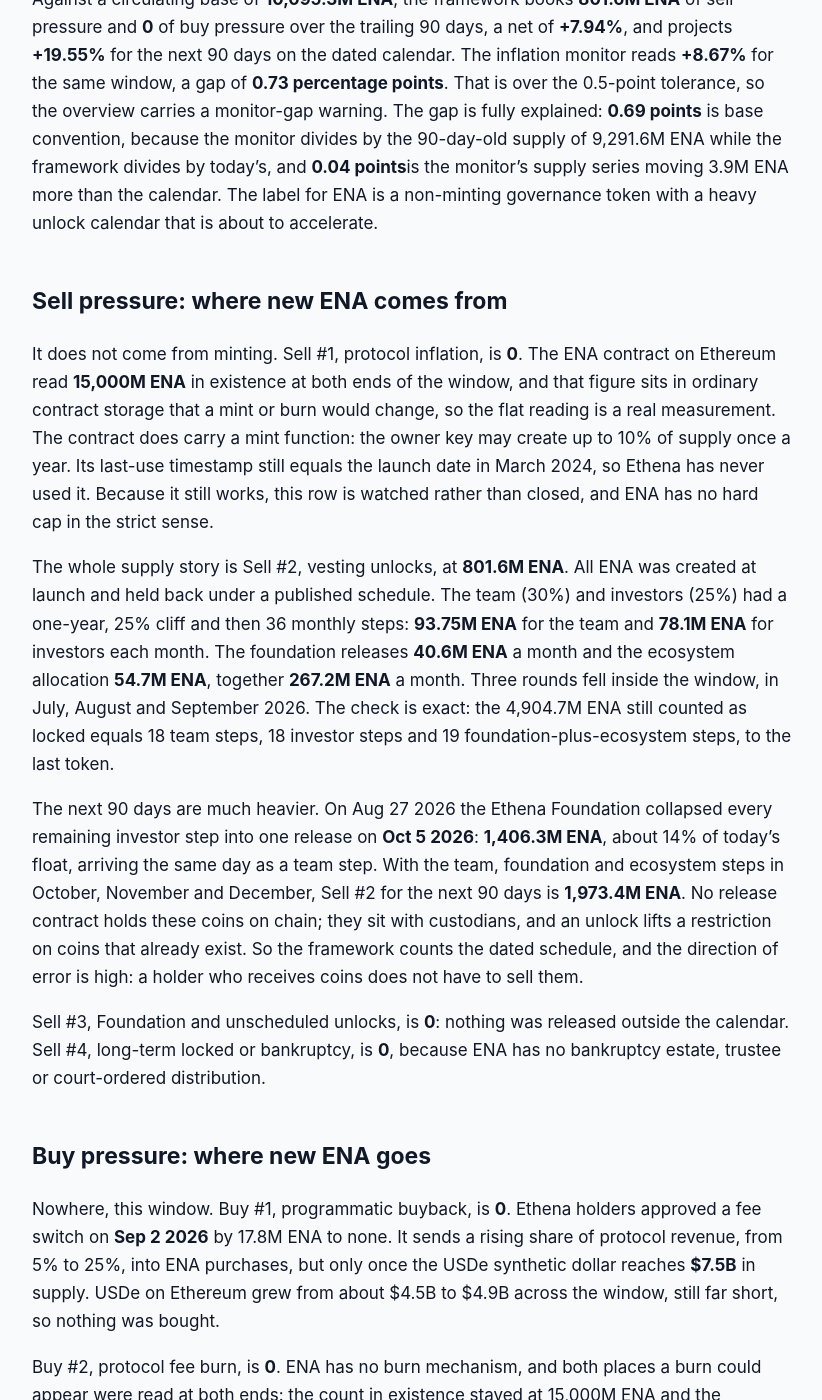
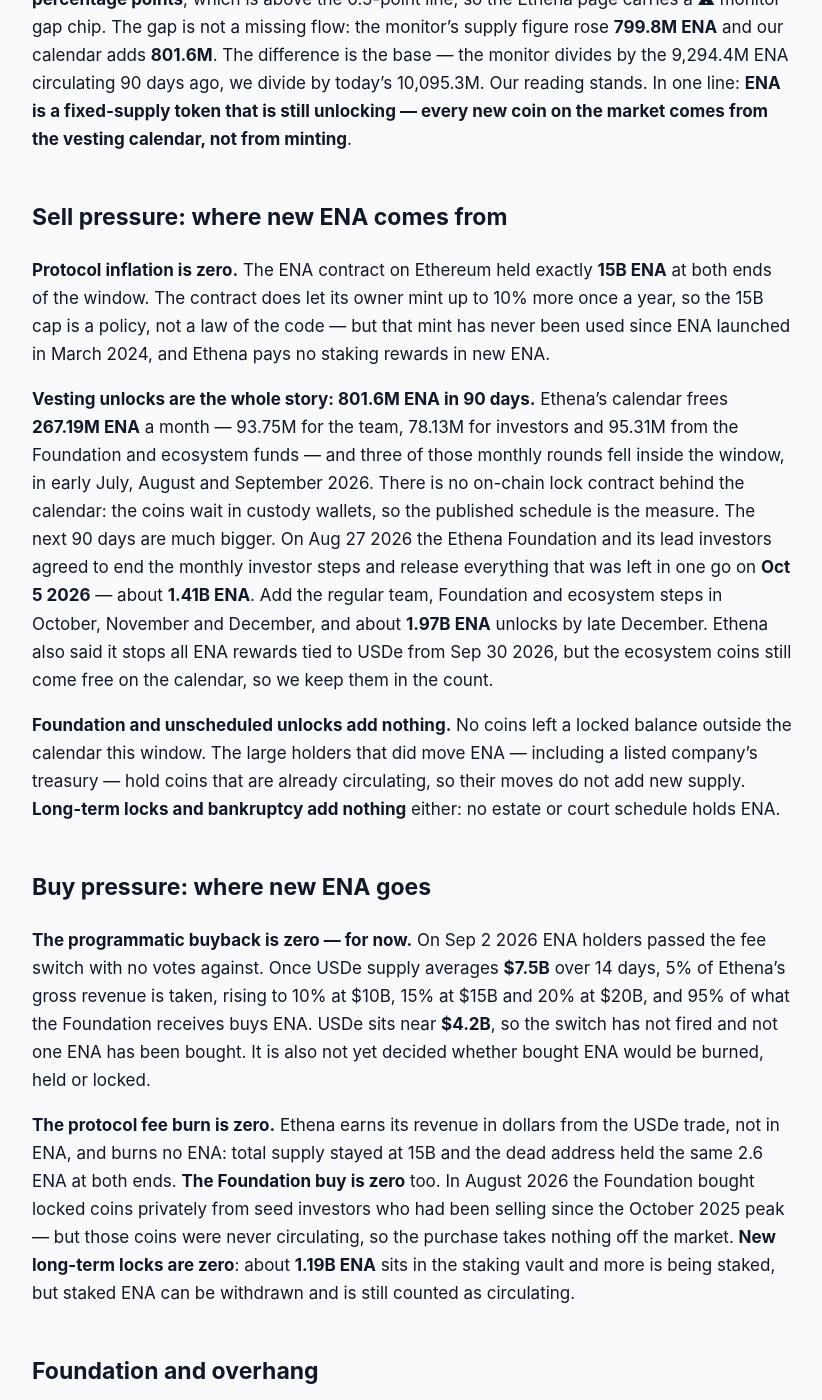
Before and after one commit to jeevansongmy-spec/mrnasdog-articles, a Jekyll site: the page built from crypto/ena-pressure-framework.md, in a window 1280 px wide and 1400 px high, scrolled down 529 px. Shown: the whole window, without its empty margins (228-1050 px from the left). Built offline with Jekyll 4.4.1, drawn with Linux system fonts in a browser that asks for light colours; some of the changed text lies outside the part shown.

Commit message:
publish: crypto/ena-pressure-framework

```diff
--- a/crypto/ena-pressure-framework.md
+++ b/crypto/ena-pressure-framework.md
@@ -1,55 +1,63 @@
 ---
 title:         "ENA Inflation Analysis · September 2026 · Supply growing · projected to keep growing"
-description:   "Supply growing: ENA reads +7.94% over 90 days and +19.55% next. Ethena mints nothing, but its vesting calendar frees 801.6M ENA and 1,406.3M lands Oct 5 2026."
+description:   "ENA supply is growing: Ethena mints nothing, but unlocks freed 801.6M ENA (+7.94%) in 90 days and about 1.97B (+19.55%) come next, 1.41B of it on Oct 5 2026."
 canonical_url: "https://mrnasdog.com/research/ena/inflation"
 tags:          ["crypto", "ena", "ethena", "stablecoins"]
 published:     true
 ---
 
-Originally published at [ENA Inflation Analysis · September 2026 · Supply growing · projected to keep growing](https://mrnasdog.com/research/ena/inflation).
+*Originally published at [https://mrnasdog.com/research/ena/inflation](https://mrnasdog.com/research/ena/inflation)*
 
 # ENA Inflation Analysis · September 2026 · Supply growing · projected to keep growing
 
-Ethena's ENA supply is growing and is projected to keep growing, much faster. Ethena mints no new ENA and burns none, yet the Pressure Framework reads **+7.94%** over the last 90 days and **+19.55%** over the next 90, against a monitor reading of **+8.67%**. All of it comes from one vesting calendar: **801.6M ENA** of sell pressure last quarter, **0** of buy pressure, and a single **1,406.3M ENA** investor unlock on **Oct 5 2026**. The 15,000M ENA total is a policy of the owner key, not a hard cap.
+**ENA supply is growing fast, and the next 90 days are the heaviest yet.** Ethena mints no new ENA, but its unlock calendar released **801.6M ENA** in the last 90 days — **+7.94%** of the **10.10B** circulating — and about **1.97B ENA** comes free in the next 90, or **+19.55%**, because every remaining investor coin unlocks on **Oct 5 2026**. Nothing is bought back or burned yet: the ENA buyback voted in on Sep 2 2026 waits until USDe supply reaches **$7.5B**.
 
 ## The verdict, in one paragraph
 
-Against a circulating base of **10,095.3M ENA**, the framework books **801.6M ENA** of sell pressure and **0** of buy pressure over the trailing 90 days, a net of **+7.94%**, and projects **+19.55%** for the next 90 days on the dated calendar. The inflation monitor reads **+8.67%** for the same window, a gap of **0.73 percentage points**. That is over the 0.5-point tolerance, so the overview carries a monitor-gap warning. The gap is fully explained: **0.69 points** is base convention, because the monitor divides by the 90-day-old supply of 9,291.6M ENA while the framework divides by today's, and **0.04 points**is the monitor's supply series moving 3.9M ENA more than the calendar. The label for ENA is a non-minting governance token with a heavy unlock calendar that is about to accelerate.
+Over the 90 days to Sep 29 2026, ENA supply grew **+7.94%**, and the ledger projects **+19.55%** for the next 90 days. The monitor reads **+8.61%** for the same stretch, a gap of **0.67 percentage points**, which is above the 0.5-point line, so the Ethena page carries a ⚠ monitor gap chip. The gap is not a missing flow: the monitor's supply figure rose **799.8M ENA** and our calendar adds **801.6M**. The difference is the base — the monitor divides by the 9,294.4M ENA circulating 90 days ago, we divide by today's 10,095.3M. Our reading stands. In one line: **ENA is a fixed-supply token that is still unlocking — every new coin on the market comes from the vesting calendar, not from minting**.
 
 ## Sell pressure: where new ENA comes from
 
-It does not come from minting. Sell #1, protocol inflation, is **0**. The ENA contract on Ethereum read **15,000M ENA** in existence at both ends of the window, and that figure sits in ordinary contract storage that a mint or burn would change, so the flat reading is a real measurement. The contract does carry a mint function: the owner key may create up to 10% of supply once a year. Its last-use timestamp still equals the launch date in March 2024, so Ethena has never used it. Because it still works, this row is watched rather than closed, and ENA has no hard cap in the strict sense.
+**Protocol inflation is zero.** The ENA contract on Ethereum held exactly **15B ENA** at both ends of the window. The contract does let its owner mint up to 10% more once a year, so the 15B cap is a policy, not a law of the code — but that mint has never been used since ENA launched in March 2024, and Ethena pays no staking rewards in new ENA.
 
-The whole supply story is Sell #2, vesting unlocks, at **801.6M ENA**. All ENA was created at launch and held back under a published schedule. The team (30%) and investors (25%) had a one-year, 25% cliff and then 36 monthly steps: **93.75M ENA** for the team and **78.1M ENA** for investors each month. The foundation releases **40.6M ENA** a month and the ecosystem allocation **54.7M ENA**, together **267.2M ENA** a month. Three rounds fell inside the window, in July, August and September 2026. The check is exact: the 4,904.7M ENA still counted as locked equals 18 team steps, 18 investor steps and 19 foundation-plus-ecosystem steps, to the last token.
+**Vesting unlocks are the whole story: 801.6M ENA in 90 days.** Ethena's calendar frees **267.19M ENA** a month — 93.75M for the team, 78.13M for investors and 95.31M from the Foundation and ecosystem funds — and three of those monthly rounds fell inside the window, in early July, August and September 2026. There is no on-chain lock contract behind the calendar: the coins wait in custody wallets, so the published schedule is the measure. The next 90 days are much bigger. On Aug 27 2026 the Ethena Foundation and its lead investors agreed to end the monthly investor steps and release everything that was left in one go on **Oct 5 2026** — about **1.41B ENA**. Add the regular team, Foundation and ecosystem steps in October, November and December, and about **1.97B ENA** unlocks by late December. Ethena also said it stops all ENA rewards tied to USDe from Sep 30 2026, but the ecosystem coins still come free on the calendar, so we keep them in the count.
 
-The next 90 days are much heavier. On Aug 27 2026 the Ethena Foundation collapsed every remaining investor step into one release on **Oct 5 2026**: **1,406.3M ENA**, about 14% of today's float, arriving the same day as a team step. With the team, foundation and ecosystem steps in October, November and December, Sell #2 for the next 90 days is **1,973.4M ENA**. No release contract holds these coins on chain; they sit with custodians, and an unlock lifts a restriction on coins that already exist. So the framework counts the dated schedule, and the direction of error is high: a holder who receives coins does not have to sell them.
-
-Sell #3, Foundation and unscheduled unlocks, is **0**: nothing was released outside the calendar. Sell #4, long-term locked or bankruptcy, is **0**, because ENA has no bankruptcy estate, trustee or court-ordered distribution.
+**Foundation and unscheduled unlocks add nothing.** No coins left a locked balance outside the calendar this window. The large holders that did move ENA — including a listed company's treasury — hold coins that are already circulating, so their moves do not add new supply. **Long-term locks and bankruptcy add nothing** either: no estate or court schedule holds ENA.
 
 ## Buy pressure: where new ENA goes
 
-Nowhere, this window. Buy #1, programmatic buyback, is **0**. Ethena holders approved a fee switch on **Sep 2 2026** by 17.8M ENA to none. It sends a rising share of protocol revenue, from 5% to 25%, into ENA purchases, but only once the USDe synthetic dollar reaches **$7.5B** in supply. USDe on Ethereum grew from about $4.5B to $4.9B across the window, still far short, so nothing was bought.
+**The programmatic buyback is zero — for now.** On Sep 2 2026 ENA holders passed the fee switch with no votes against. Once USDe supply averages **$7.5B** over 14 days, 5% of Ethena's gross revenue is taken, rising to 10% at $10B, 15% at $15B and 20% at $20B, and 95% of what the Foundation receives buys ENA. USDe sits near **$4.2B**, so the switch has not fired and not one ENA has been bought. It is also not yet decided whether bought ENA would be burned, held or locked.
 
-Buy #2, protocol fee burn, is **0**. ENA has no burn mechanism, and both places a burn could appear were read at both ends: the count in existence stayed at 15,000M ENA and the unspendable address held the same 2.6 ENA. Buy #3, Foundation buy, is **0**. In August the Foundation bought locked ENA privately from early investors who had been selling, but those coins were still locked, so no float was absorbed; the amount and price were not disclosed. Buy #4, new long-term lock, is **0**. Staked ENA rose from 1,056.8M to 1,255.0M, but staking can be undone, staked ENA is already counted as circulating, and the staking share price did not move.
+**The protocol fee burn is zero.** Ethena earns its revenue in dollars from the USDe trade, not in ENA, and burns no ENA: total supply stayed at 15B and the dead address held the same 2.6 ENA at both ends. **The Foundation buy is zero** too. In August 2026 the Foundation bought locked coins privately from seed investors who had been selling since the October 2025 peak — but those coins were never circulating, so the purchase takes nothing off the market. **New long-term locks are zero**: about **1.19B ENA** sits in the staking vault and more is being staked, but staked ENA can be withdrawn and is still counted as circulating.
 
 ## Foundation and overhang
 
-The largest overhang is the calendar itself: **4,904.7M ENA** still locked, of which 1,406.3M leaves on Oct 5 2026 and the rest runs to April 2028. It is refreshed from the published schedule and the circulating count at every rebuild. The second item is StablecoinX, a Nasdaq-listed ENA treasury company holding about **3,029.0M ENA**, roughly 20% of all ENA. Those coins are already counted as circulating, so they add nothing to this reading, but their lockup ends on **Oct 5 2026**, and after that only Foundation consent stands between them and the market. The third is the investor ENA the Foundation bought in August, size undisclosed, which unlocks into Foundation hands on the same day. The fourth is an unlabelled wallet holding **839.3M ENA** that did not move a single token across the window.
+About **4.90B ENA** is still locked on the calendar: **1.69B** for the team, released at 93.75M a month until March 2028; **1.41B** for investors, all of it on Oct 5 2026; and **1.81B** for the Foundation and ecosystem funds, released at about 95.31M a month. We re-check this calendar every two weeks.
 
-The treasury wallets are read on chain at every rebuild, and the Foundation's holdings through its disclosures. The trigger rule applies to each: if any of these balances falls between refreshes by more than the calendar accounts for, that outflow enters Sell #3 at the next refresh.
+Three holders sit on top of that. The Ethena Foundation will receive the investor coins it bought back in August on Oct 5 2026 — it has not said how many. StablecoinX, a Nasdaq-listed company built around Ethena, holds about **3.03B ENA** in three wallets; its lock-up ends on Oct 5 2026, but any sale still needs the Foundation's written consent, with five business days' notice and a right for the Foundation to buy first. And a project custody wallet holds about **1.26B ENA**. We read the wallets on-chain. If any of these balances falls between our checks, the outflow goes into the Foundation and unscheduled-unlock row at the next check.
 
-## How ENA compares to other governance tokens with vesting calendars
+## How ENA compares to other DeFi governance tokens
 
-ENA sits in the class of governance tokens that minted their full supply at launch and release it on a team-and-investor vest. That is a different shape from an uncapped proof-of-stake chain, which pays validators new coins every block, and from a halving-model chain like Bitcoin, which still mints but on a shrinking, known clock. Ethena's issuance reading is a flat zero; its float grows only because locked coins become tradable. The monitor and the framework agree on that flow; they differ only on what to divide it by.
+Most DeFi governance tokens fall into two groups. The first has a fixed supply that is fully or almost fully unlocked and a buyback already paid from real revenue, so supply shrinks or holds steady. The second is still vesting, and its circulating supply grows every month as team and investor coins come free. **ENA today is firmly in the second group**: no minting and no burn, but a calendar that adds **+7.94%** in one quarter and about **+19.55%** in the next.
 
-Against other vesting tokens, two things stand out. First, the size: 267.2M ENA a month is about 2.6% of the float, and the Oct 5 2026 release alone is about 14%. Most vesting calendars smooth their final years; Ethena has done the opposite and pulled 17 months of investor steps into one day. Second, the demand side is still a promise. Exchange tokens with running buybacks can read negative, because revenue removes coins every quarter. Ethena has voted in the same kind of mechanism, but it cannot spend a dollar until USDe grows about 50%, and the vote did not confirm that bought ENA will be burned rather than held.
+What sets ENA apart is how the investor tail ends. Most vesting tokens let investor coins trickle out month by month until the last step. Ethena chose to pull the remaining 18 monthly steps into **one day**, after buying out the investors who were selling — a sharp one-time rise in supply in exchange for ending the monthly overhang. And unlike layer-1 coins that pay validators in new tokens, ENA's supply growth has a known end: the team steps finish in March 2028 and the Foundation steps in April 2028.
+
+On the buy side, ENA has a buyback on paper that is tied to the size of its stablecoin, not to the token price or to a fixed budget. That makes it easy to check — USDe supply is public — but it also means ENA holders get no buying at all while USDe stays below $7.5B. Tokens whose buybacks already run have a buyer every day; ENA does not yet.
 
 ## What to watch in the next 90 days
 
-First, **Oct 5 2026**: 1,406.3M ENA of investor tokens and a 93.75M team step unlock together, and the StablecoinX lockup ends the same day. Second, the monthly steps on **Oct 2**, **Nov 2** and **Dec 2 2026** (foundation and ecosystem, 95.3M ENA each) and on **Nov 5** and **Dec 5 2026**(team, 93.75M ENA each). Third, USDe supply: the buyback switches on at $7.5B, the one event that could put ENA's buy side above zero. Fourth, any Foundation disclosure of how much investor ENA it bought, and whether it will hold, lock or burn it. Fifth, the owner key's yearly mint, unused since March 2024; any use would show at once in the count of ENA in existence.
+**Oct 5 2026:** about 1.41B investor ENA unlocks at once, together with the monthly team, Foundation and ecosystem step — about **1.60B ENA** in one day. The same day StablecoinX's lock-up ends; watch whether the Foundation lets it sell any of its 3.03B ENA.
+
+**Nov 5 2026 and Dec 5 2026:** the regular monthly steps, about **189.1M ENA** each, now without any investor part.
+
+**USDe supply:** the buyback switches on only after a 14-day average above $7.5B, up from about $4.2B. Ethena's new backing with tokenized stocks, announced on Sep 25 2026, is the main hope for growth. If the switch fires, the buyback row turns on.
+
+**The ecosystem fund:** ENA rewards for USDe end on Sep 30 2026. If the ecosystem coins stop coming free on the calendar as well, the next-90-day figure drops by about half a point for each month skipped.
 
 ## Summary
 
-The MrNasdog Pressure Framework reads Ethena's ENA at **+7.94%** over the trailing 90 days and **+19.55%** projected forward: supply growing, projected to keep growing. The mechanism is unlock, not minting: 801.6M ENA came off the vesting calendar last quarter, nothing was burned or bought back, and 1,406.3M ENA of investor tokens release in a single day on Oct 5 2026. The key risk is that the forward reading is mechanical and front-loaded, while the buyback meant to offset it cannot start until USDe reaches $7.5B. The ceiling is 15,000M ENA, held by an owner key that has never minted but still can.
+ENA supply grew **+7.94%** in the 90 days to Sep 29 2026 and is projected to grow about **+19.55%** in the next 90 — supply growing, projected to keep growing. Ethena mints no new ENA; all of the growth comes from its vesting calendar, which releases about 1.41B investor coins in one step on Oct 5 2026. Nothing buys ENA back yet: the buyback approved on Sep 2 2026 starts only when USDe reaches $7.5B. With 4.90B ENA still locked and a 15B cap the owner could lift by up to 10% a year, supply keeps rising until the calendar ends in 2028.
 
-MrNasdog Pressure Framework analysis of ENA, Metric 1 — Inflation. Data + explanation only. Not financial advice. Updated Sep 23 2026.
+---
+
+*MrNasdog Pressure Framework analysis of ENA, Metric 1 — Inflation. Data + explanation only. Not financial advice. Checked Sep 29 2026.*
```
